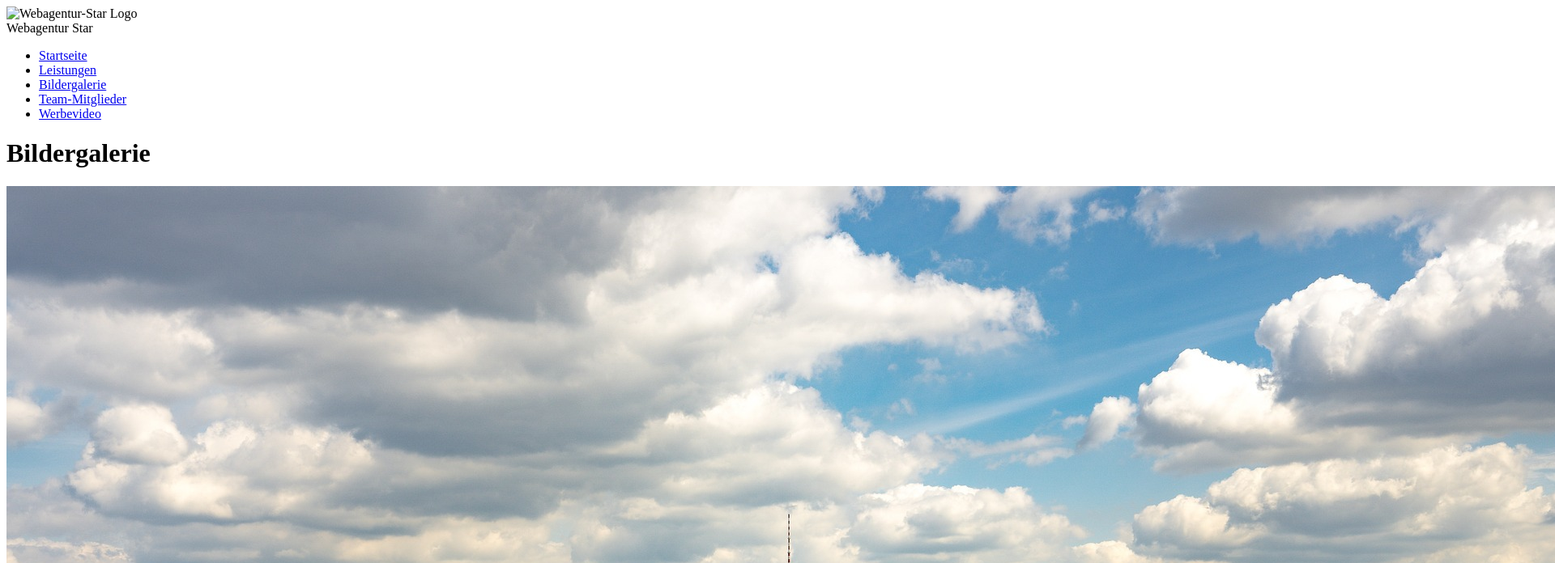
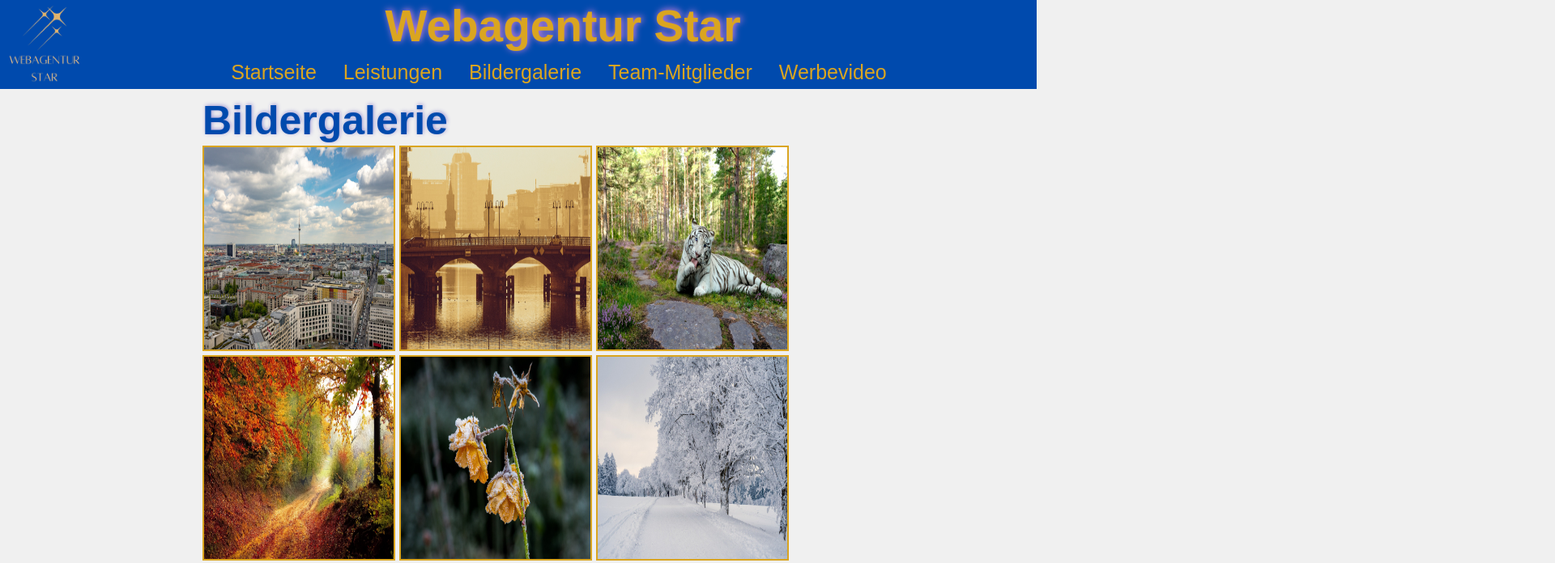
Before and after one commit to SandraGrave/WebseiteFiktiv, a plain HTML site: page Seiten/bildergalerie.html in a window 1280 px wide. Shown: the top 696 px of the page at 81% size, 1920 px wide, since content can reach past the window. Drawn offline with Linux system fonts and the light colour scheme; the site is published under a folder, as on GitHub Pages, so addresses that start at the root find nothing.

Commit message:
Datenpfade angepasst

```diff
--- a/Seiten/bildergalerie.html
+++ b/Seiten/bildergalerie.html
@@ -5,14 +5,14 @@
     <meta charset="UTF-8">
     <meta name="viewport" content="width=device-width, initial-scale=1.0">
     <title>Bildergalerie</title>
-    <link rel="stylesheet" href="/style.css">
+    <link rel="stylesheet" href="../style.css">
 </head>
 
 <body>
     <a id="top"></a>
 
     <div class="header-container">
-        <img id="logo" src="/assets/img/logo.png" alt="Webagentur-Star Logo">
+        <img id="logo" src="../assets/img/logo.png" alt="Webagentur-Star Logo">
 
         <div class="firmenname-container">
             <span class="firmenname">Webagentur Star</span>
@@ -21,7 +21,7 @@
         <div class="nav-container">
             <nav>
                 <ul>
-                    <li> <a href="/index.html">Startseite</a></li>
+                    <li> <a href="../index.html">Startseite</a></li>
                     <li> <a href="leistungen.html">Leistungen</a></li>
                     <li> <a href="bildergalerie.html">Bildergalerie</a></li>
                     <li> <a href="teammitglieder.html">Team-Mitglieder</a></li>
```
Also changed, not shown: Seiten/impressum.html (+3 -3 lines), Seiten/kontakt.html (+3 -3 lines), Seiten/leistungen.html (+3 -3 lines), Seiten/teammitglieder.html (+3 -3 lines), Seiten/werbevideo.html (+3 -3 lines), index.html (+2 -2 lines).
